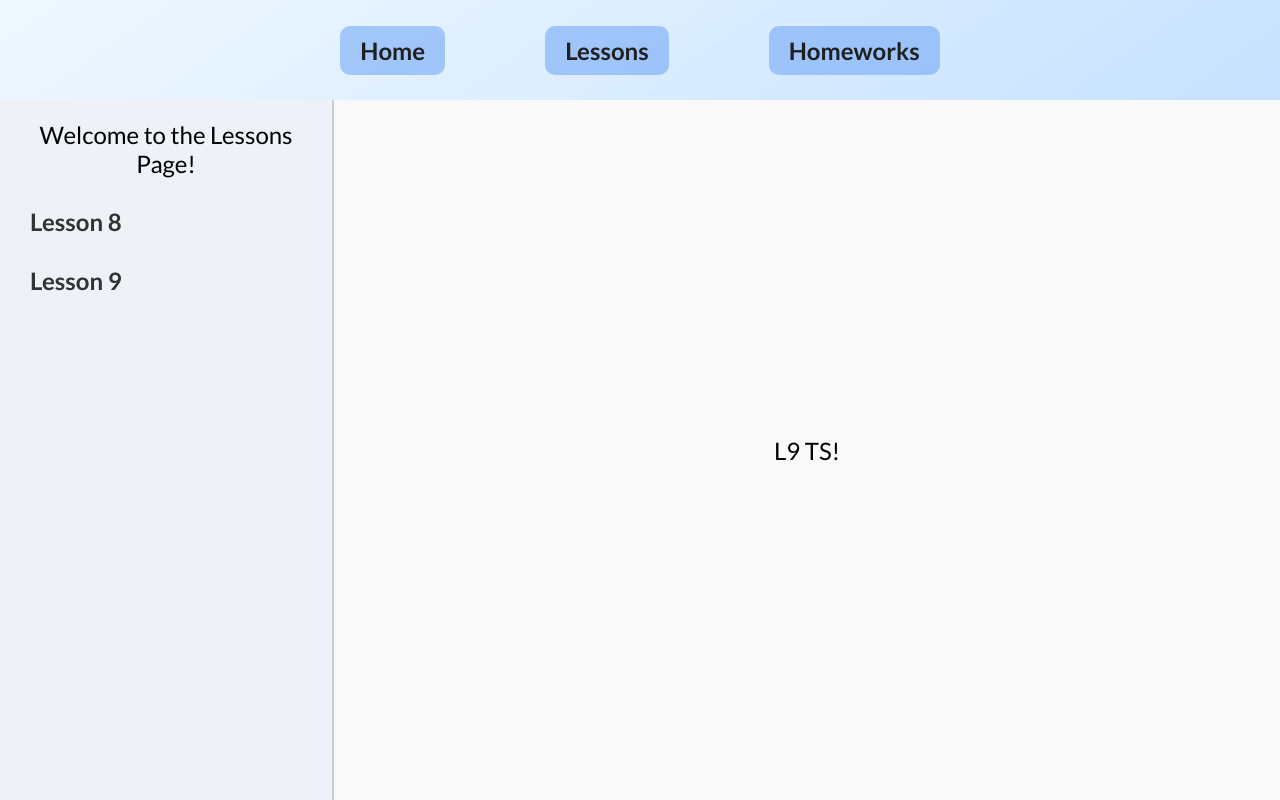
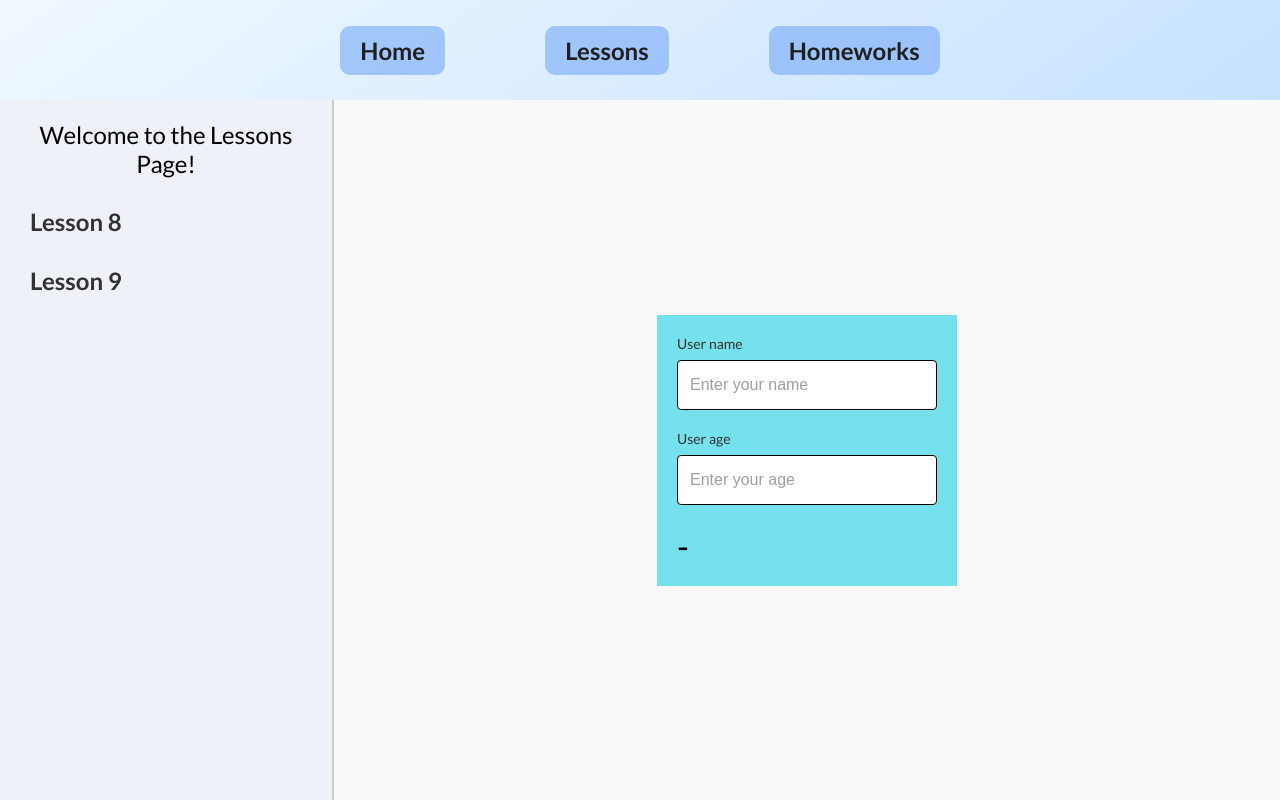
Before and after one commit to KoltLevry/React_third_ts, a React (Vite) app: page /lessons/lesson-09 in a window 1280 px wide. Built offline with nearby package versions, Linux system fonts and the light colour scheme.

Commit message:
start doing lesson 9

```diff
--- a/src/components/Input/Input.tsx
+++ b/src/components/Input/Input.tsx
@@ -1,8 +1,7 @@
-import "./styles.css";
 import { InputProps } from './types'
 import { InputContainer, InputElement, StyledLabel } from './styles'
 
-function Input({ name, type = 'text', placeholder, label, id }: InputProps) {
+function Input({ name, type = 'text', placeholder, label, id, value, onChange }: InputProps) {
   return (
     <InputContainer>
       {/* // 7 before */}
@@ -12,6 +11,8 @@ function Input({ name, type = 'text', placeholder, label, id }: InputProps) {
         id={id}
         type={type}
         placeholder={placeholder}
+        value={value}
+        onChange={onChange}
       />
     </InputContainer>
   );
--- a/src/components/Input/types.ts
+++ b/src/components/Input/types.ts
@@ -1,7 +1,12 @@
+import { ChangeEvent } from "react";
+
 export interface InputProps {
   name: string;
   type?: 'text' | "email" | "password" | "tel" | "url" | "number"; // union
   placeholder?: string;
   label?: string;
   id?: string;
+  // value?: string | number | boolean;
+  value?: string;
+  onChange?: (event: ChangeEvent<HTMLInputElement>) => void;
 }
--- a/src/components/pages/homeworks/Homework_09/Homework_09.tsx
+++ b/src/components/pages/homeworks/Homework_09/Homework_09.tsx
@@ -1,10 +1,28 @@
-import "./styles.ts"
+import { HwWrapper } from "./styles.ts";
+import Input from "../../../Input/Input.tsx";
+import Button from "../../../Button/Button.tsx";
 
 function Homework_09() {
-    return(
+  return (
+      <>
+      <HwWrapper>
         <div>Hi hm 9</div>
-        // <></>
-    );
+        <Input
+            name="input"
+            type="text"
+            placeholder="Write smth here"
+        />
+        <Button
+            name="Click me!"
+        />
+      </HwWrapper>
+      </>
+  );
 }
 
 export default Homework_09;
+
+// Каждый из инпутов должен быть котролируемым компонентом
+// При нажатии на кнопку значения из полей должны быть выведены на экран в двух блоках
+// сделайте Pull request и сбросьте мне ссылку на него в слаке
+// P.S. Повторите тему по работе с отправкой запросов (fetch) из базового курса Frontend
--- a/src/components/pages/homeworks/Homework_09/styles.ts
+++ b/src/components/pages/homeworks/Homework_09/styles.ts
@@ -0,0 +1,9 @@
+import styled from "@emotion/styled";
+
+export const HwWrapper = styled.div`
+    display: flex;
+    flex-direction: column;
+    justify-content: center;
+    align-items: center;
+    gap: 30px;
+`
--- a/src/components/pages/lessons/Lesson_09/Lesson_09.tsx
+++ b/src/components/pages/lessons/Lesson_09/Lesson_09.tsx
@@ -1,8 +1,49 @@
+import { InputsContainer, Lesson09Wrapper, ResultInput } from "./styles";
+import Input from "../../../Input/Input";
 
-function Lesson_09() {
-    return(
-        <div>L9 TS!</div>
-    );
+import { ChangeEvent, useState } from "react";
+
+function Lesson09() {
+    // State for name
+  const [userNameValue, seUserNameValue] = useState<string>('');
+
+  const onChangeInputName = (event: ChangeEvent<HTMLInputElement>) => {
+    seUserNameValue(event.target.value)
+  }
+
+    // State for age
+  const [userAgeValue, setUserAgeValue] = useState<string>("");
+
+  const onChangeInputAge = (event: ChangeEvent<HTMLInputElement>) => {
+    setUserAgeValue(event.target.value);
+  }
+
+
+
+  return (
+    <Lesson09Wrapper>
+      {/* Simple input - uncontrole component  */}
+      <InputsContainer>
+        <Input
+          name="user_name"
+          label="User name"
+          id="name_id"
+          placeholder="Enter your name"
+          value={userNameValue}
+          onChange={onChangeInputName}
+        />
+        <Input
+          name="user_age"
+          label="User age"
+          id="age_id"
+          placeholder="Enter your age"
+          value={userAgeValue}
+          onChange={onChangeInputAge}
+        />
+        <ResultInput>{userNameValue} - {userAgeValue}</ResultInput>
+      </InputsContainer>
+    </Lesson09Wrapper>
+  );
 }
 
-export default Lesson_09;
+export default Lesson09;
--- a/src/components/pages/lessons/Lesson_09/styles.ts
+++ b/src/components/pages/lessons/Lesson_09/styles.ts
@@ -0,0 +1,23 @@
+import styled from "@emotion/styled";
+
+export const Lesson09Wrapper = styled.div`
+  display: flex;
+  flex-direction: column;
+  align-items: center;
+  justify-content: center;
+  flex: 1;
+  gap: 20px;
+`;
+
+export const InputsContainer = styled.div`
+  display: flex;
+  flex-direction: column;
+  gap: 20px;
+  width: 300px;
+  padding: 20px;
+  background-color: #75e1ed;
+`;
+
+export const ResultInput = styled.p`
+    font-size: 34px;
+`
```
Also changed, not shown: src/components/pages/homeworks/Homework_09/data.ts (line endings or trailing spaces).
